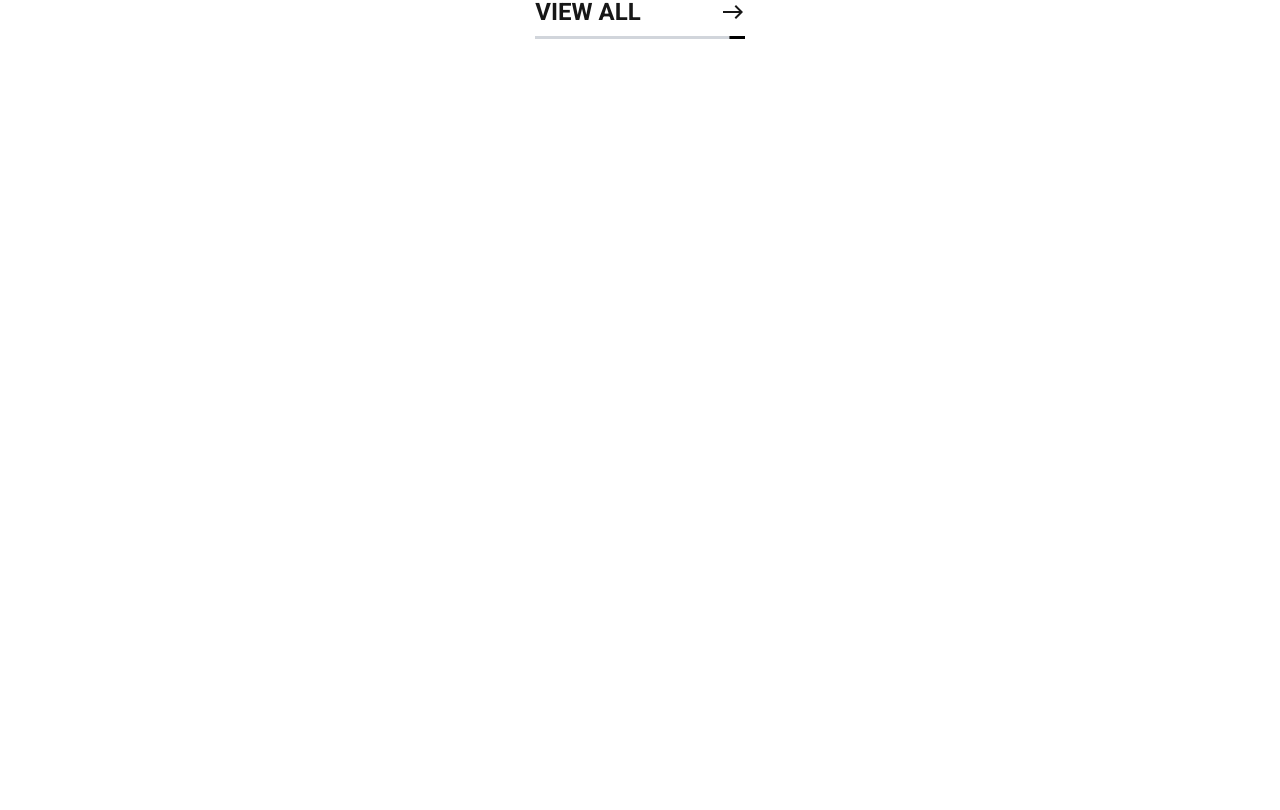
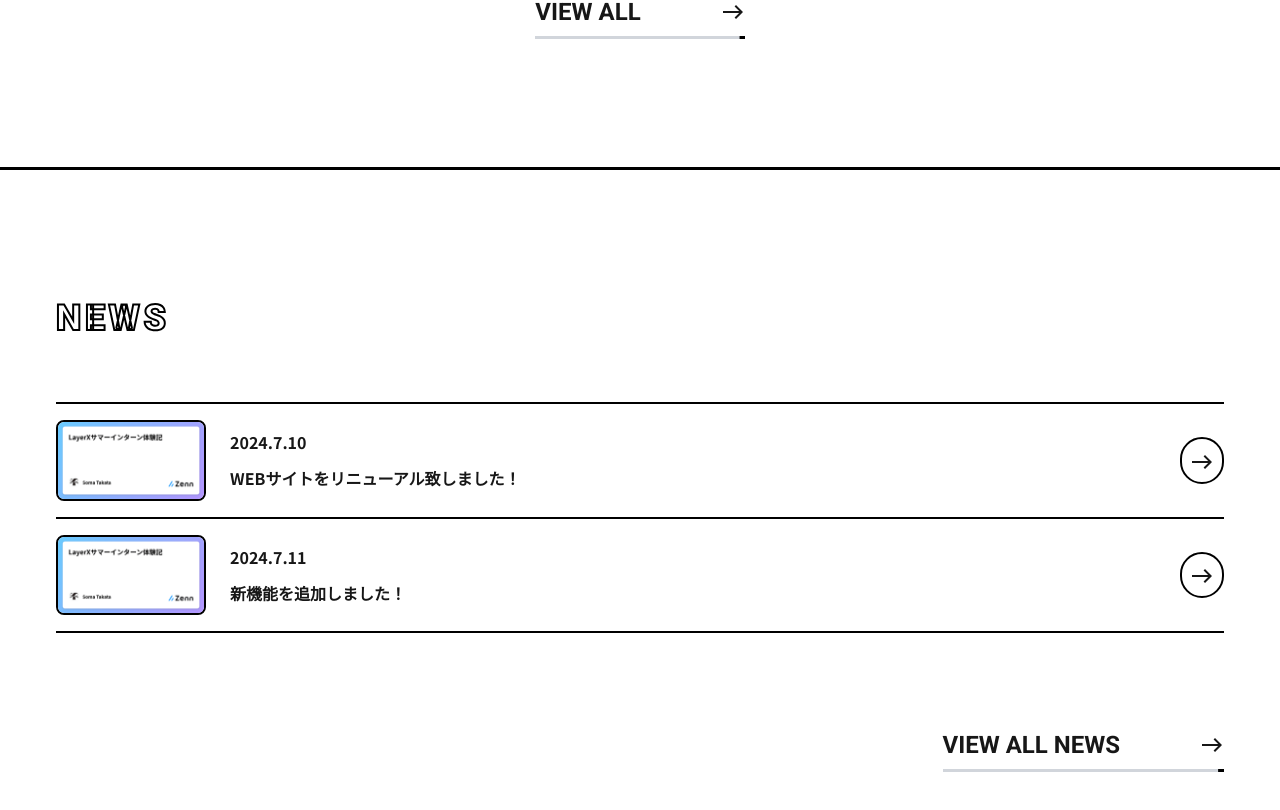
Before and after one commit to SomaTakata/shibayoko, a Next.js app: page / in a window 1280 px wide. Shown: the part 1374-2184 px from the top of the page. Before the commit the page ends 1541 px from the top, so only its background shows below. Built offline with nearby package versions, Linux system fonts and the light colour scheme.

Commit message:
HomeにNewsSectionを追加

```diff
--- a/src/app/page.tsx
+++ b/src/app/page.tsx
@@ -1,4 +1,5 @@
 import MarqueeText from "@/feature/components/MarqueeText";
+import NewsSection from "@/feature/components/NewsSection";
 import WorkSection from "@/feature/components/WorkSection";
 import Header from "@/feature/layout/Header";
 
@@ -15,6 +16,12 @@ const Home = () => {
 
       {/* WORKセクション */}
       <WorkSection />
+     {/* News Section */}
+
+
+        {/* Add NewsSection here */}
+        <NewsSection />
+
     </div>
   );
 };
```
